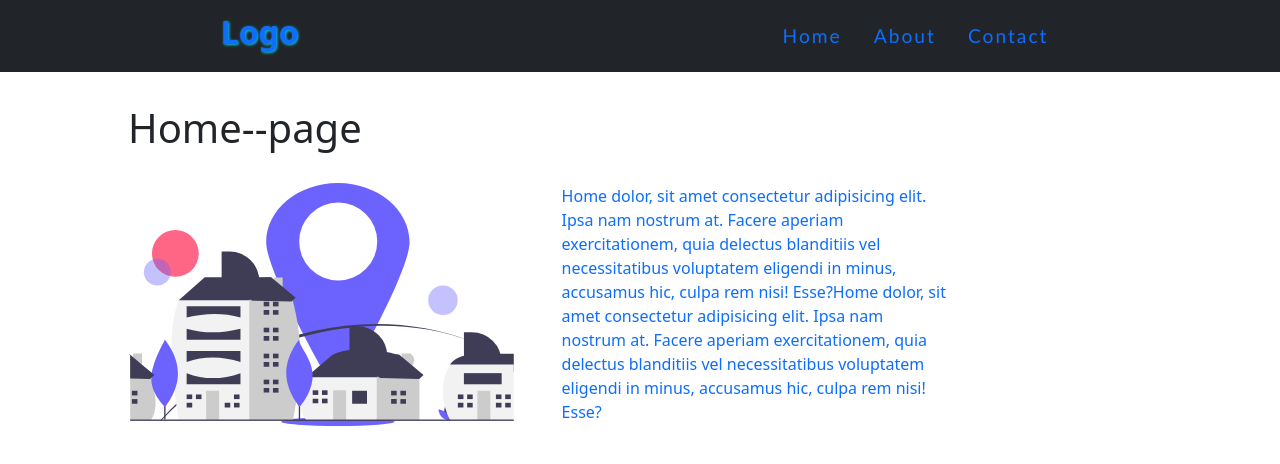
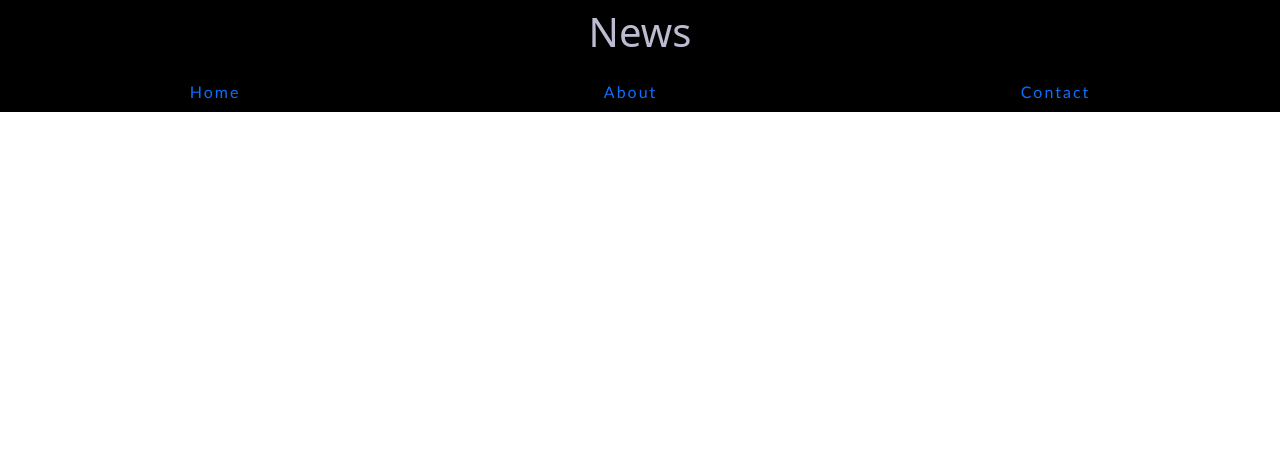
Before and after one commit to This-is-pawan/create-context-project, a React (Create React App) app: page / in a window 1280 px wide. Shown: the top 464 px of the page. Built offline with nearby package versions, Linux system fonts and the light colour scheme.

Commit message:
classComponent

```diff
--- a/src/App.js
+++ b/src/App.js
@@ -1,8 +1,8 @@
 import React from "react";
-import RoutNav from "./RouterProject/RoutNav";
+
+// import RoutNav from "./RouterProject/RoutNav";
+import FirstClass from "./RouterProject/ClassbaseComponent/FirstClass";
 // import { Router, Route, Link } from "react-router-dom";
-
-
 
 // import NavBar from "./Components/NavBar";
 
@@ -10,8 +10,8 @@ const App = () => {
   return (
     <div>
       <nav>
-
-       <RoutNav/>
+        {/* <RoutNav/> */}
+        <FirstClass />
       </nav>
       {/* <Router>
         <Route path="/" />
@@ -21,7 +21,6 @@ const App = () => {
         <About/>
       </Route>
       </Router> */}
-
     </div>
   );
 };
--- /dev/null
+++ b/src/RouterProject/ClassbaseComponent/FirstClass.js
@@ -0,0 +1,65 @@
+import React, { Component } from 'react';
+import { FaBars } from 'react-icons/fa';
+import { Link } from 'react-router-dom';
+
+export default class FirstClass extends Component {
+  constructor() {
+    super();
+    this.state = {
+      showNav: false,
+    };
+  }
+
+
+  toggleNav = () => {
+    this.setState((prevState) => ({
+      showNav: !prevState.showNav,
+    }));
+  };
+
+  render() {
+    const { showNav } = this.state;
+
+    return (
+      <>
+        <div className="nav">
+
+          <div className="navAlign">
+          <ul className={`topList ${showNav ? 'topShow' : ''}`}>
+            <li>
+              {/* <a href="/">Home</a> */}
+              <Link on='/'>Home</Link>
+
+            </li>
+            <li>
+              <a href="/">About</a>
+            </li>
+            <li>
+              <a href="/">Contact</a>
+            </li>
+          </ul>
+            <FaBars className="bar" onClick={this.toggleNav} />
+            <div className="logo">
+              <h1>News</h1>
+            </div>
+          </div>
+
+
+          <ul className={`list `}>
+            <li>
+              <a href="/">Home</a>
+            </li>
+            <li>
+              <a href="/">About</a>
+            </li>
+            <li>
+              <a href="/">Contact</a>
+            </li>
+          </ul>
+        </div>
+
+
+      </>
+    );
+  }
+}
--- a/src/RouterProject/RoutNav.js
+++ b/src/RouterProject/RoutNav.js
@@ -12,9 +12,9 @@ const RoutNav = () => {
   const toggleSidebar1 = () => {
 
     setSidebarOpen2(!isSidebarOpen1);
-    if(isSidebarOpen1){
+    // if(isSidebarOpen1){
 
-    }
+    // }
 
   };
 
--- a/src/index.css
+++ b/src/index.css
@@ -1,220 +1,79 @@
-* {
+*{
   margin: 0;
   box-sizing: border-box;
-  user-select: none;
 }
-:root {
-  --bs-blue: #0d6efd;
-  --bs-indigo: #6610f2;
-  --bs-purple: #6f42c1;
-  --bs-pink: #d63384;
-  --bs-red: #dc3545;
-  --bs-orange: #fd7e14;
-  --bs-yellow: #ffc107;
-  --bs-green: #198754;
-  --bs-teal: #20c997;
-  --bs-cyan: #0dcaf0;
-  --bs-white: #fff;
-  --bs-gray: #6c757d;
-  --bs-gray-dark: #343a40;
-  --bs-gray-100: #f8f9fa;
-  --bs-gray-200: #e9ecef;
-  --bs-gray-300: #dee2e6;
-  --bs-gray-400: #ced4da;
-  --bs-gray-500: #adb5bd;
-  --bs-gray-600: #6c757d;
-  --bs-gray-700: #495057;
-  --bs-gray-800: #343a40;
-  --bs-gray-900: #212529;
-  --bs-primary: #0d6efd;
-  --bs-secondary: #6c757d;
-  --bs-success: #198754;
-  --bs-info: #0dcaf0;
-  --bs-warning: #ffc107;
-  --bs-danger: #dc3545;
-  --bs-light: #f8f9fa;
-  --bs-dark: #212529;
-  --bs-primary-rgb: 13, 110, 253;
-  --bs-secondary-rgb: 108, 117, 125;
-  --bs-success-rgb: 25, 135, 84;
-  --bs-info-rgb: 13, 202, 240;
-  --bs-warning-rgb: 255, 193, 7;
-  --bs-danger-rgb: 220, 53, 69;
-  --bs-light-rgb: 248, 249, 250;
-  --bs-dark-rgb: 33, 37, 41;
-  --bs-white-rgb: 255, 255, 255;
-  --bs-black-rgb: 0, 0, 0;
-  --bs-body-color-rgb: 33, 37, 41;
-  --bs-body-bg-rgb: 255, 255, 255;
-  --bs-font-sans-serif: system-ui, -apple-system, "Segoe UI", Roboto,
-    "Helvetica Neue", Arial, "Noto Sans", "Liberation Sans", sans-serif,
-    "Apple Color Emoji", "Segoe UI Emoji", "Segoe UI Symbol", "Noto Color Emoji";
-  --bs-font-monospace: SFMono-Regular, Menlo, Monaco, Consolas,
-    "Liberation Mono", "Courier New", monospace;
-  --bs-gradient: linear-gradient(
-    180deg,
-    rgba(255, 255, 255, 0.15),
-    rgba(255, 255, 255, 0)
-  );
-  --bs-body-font-family: var(--bs-font-sans-serif);
-  --bs-body-font-size: 1rem;
-  --bs-body-font-weight: 400;
-  --bs-body-line-height: 1.5;
-  --bs-body-color: #212529;
-  --bs-body-bg: #fff;
+a{
+  text-decoration: none;
+  font-family: 'Gill Sans', 'Gill Sans MT', Calibri, 'Trebuchet MS', sans-serif;
+  letter-spacing: 2px;
 }
-::-webkit-scrollbar {
-  width: 5px;
-  background: var(--bs-blue);
+li{
+  list-style: none;
 }
-::-webkit-scrollbar-thumb {
-  background-color: #20c997;
+.logo h1{
+  text-align: left;
+
 }
-::-webkit-scrollbar-button {
-  width: 5px;
-}
-li {
-  list-style-type: none;
-}
-a {
-  text-decoration: none;
-  margin: 1rem;
-  font-family: "Gill Sans", "Gill Sans MT", Calibri, "Trebuchet MS", sans-serif;
-  /* font-size: 1.6rem; */
-  letter-spacing: 2px;
-  line-height: 2rem;
+.navAlign{
+  width: 100%;
+  color: rgb(187, 187, 209);
+  background: black;
+  padding: 0.5rem;
+  display: flex;
+  justify-content: center;
+  justify-content: space-around;
+  /* display: none; */
 }
 
-.navbar {
+.list{
+  display: none;
   width: 100%;
+  color: rgb(187, 187, 209);
+  background: black;
+  padding: 0.5rem;
   display: flex;
-  align-items: center;
-  justify-content: center;
-  justify-content: space-around;
-  background: var(--bs-body-color);
-}
-.logo {
-  color: var(--bs-blue);
-  text-transform: capitalize;
-  padding: 5px;
-  font-weight: bolder;
-  text-shadow: 1px 1px 3px #0dcaf0;
-  font-family: var(--bs-font-sans-serif);
-}
-.image {
-  width: 90%;
-  height: 100%;
-}
-
-.img {
-  width: 100%;
-  height: 100%;
-  object-fit: cover;
-}
-p {
-  color: var(--bs-blue);
-  text-align: center;
-}
-.router {
-  width: 80vw;
-  /* border: 2px solid; */
-  margin: 2rem auto;
-}
-.list {
-  display: flex;
-  align-items: center;
   justify-content: center;
   justify-content: space-around;
 }
-
-.lists ul li {
-  padding: 6px;
-  font-family: var(--bs-font-sans-serif);
+.topList{
+  width: 100%;
+  display: none;
+  padding: 1rem;
+  position: absolute;
+  top: 3rem;
+  transition: all 2s ease;
+  background: black;
+}
+.topShow{
+display: block;
+transition: all 2s ease;
+}
+.bar{
   font-size: 1.5rem;
-  margin: 1rem;
+  position: absolute;
+  right: 5rem;
+  top: 1rem;
+  cursor: pointer;
+  color: rgb(155, 98, 107);
+}
+.bar:hover{
+  color: blue;
 }
 
-.sideBar {
-  /* display: none; */
-  background-color: var(--bs-cyan);
-  opacity: 0.8;
-  width: 200px;
-  height: 300px;
-  position: fixed;
-  z-index: 1;
-  top: 4.4rem;
-  transition: all 0.3s ease-in;
-  /* scale: 1; */
-transform: translateX(-200px);
-}
-.sideBar-show{
- /* display: block; */
-/* scale: 0; */
-transform: translateX(0px);
-background-color: var(--bs-cyan);
-  opacity: 0.8;
-  width: 200px;
-  height: 300px;
-  position: fixed;
-  z-index: 1;
-  top: 4.4rem;
-  transition: all 0.5s ease-in;
-}
-.times {
-  cursor: pointer;
-  transition: all 0.4s;
-}
-.times:hover {
-  transform: rotate(360deg);
-}
-.bar {
-  color: var(--bs-cyan);
-  font-size: 1.5rem;
-  cursor: pointer;
-}
-.bar:hover {
-  color: var(--bs-blue);
-}
-.home {
-  /* border: 2px solid; */
-}
-.about {
-  /* border: 2px solid; */
-}
-@media screen and (min-width: 900px) {
-  .image {
-    width: 80%;
-    height: 50%;
-    display: grid;
-    grid-template-columns: repeat(2, 1fr);
-    gap: 0 3rem;
-  }
-  .bar {
+
+@media screen and (max-width:600px) {
+  .list{
     display: none;
   }
-  .img {
-    object-fit: contain;
-  }
+
+
 }
-@media screen and (min-width: 600px) {
-  .bar {
+@media screen and (min-width:600px) {
+  .bar{
     display: none;
   }
-  a {
-    position: relative;
-    top: 0.5rem;
-    font-size: 1.2rem;
-  }
-  .sideBar {
-    display: none;
-
-  }
-  .sideBar-show{
+  .topList{
     display: none;
   }
+
 }
-@media screen and (max-width: 600px) {
-  .list {
-    display: none;
-  }
-}
```
Also changed, not shown: src/RouterProject/ClassbaseComponent/FourClass.js (added), src/RouterProject/ClassbaseComponent/SecondClass.js (added), src/RouterProject/ClassbaseComponent/ThirdClass.js (added).
